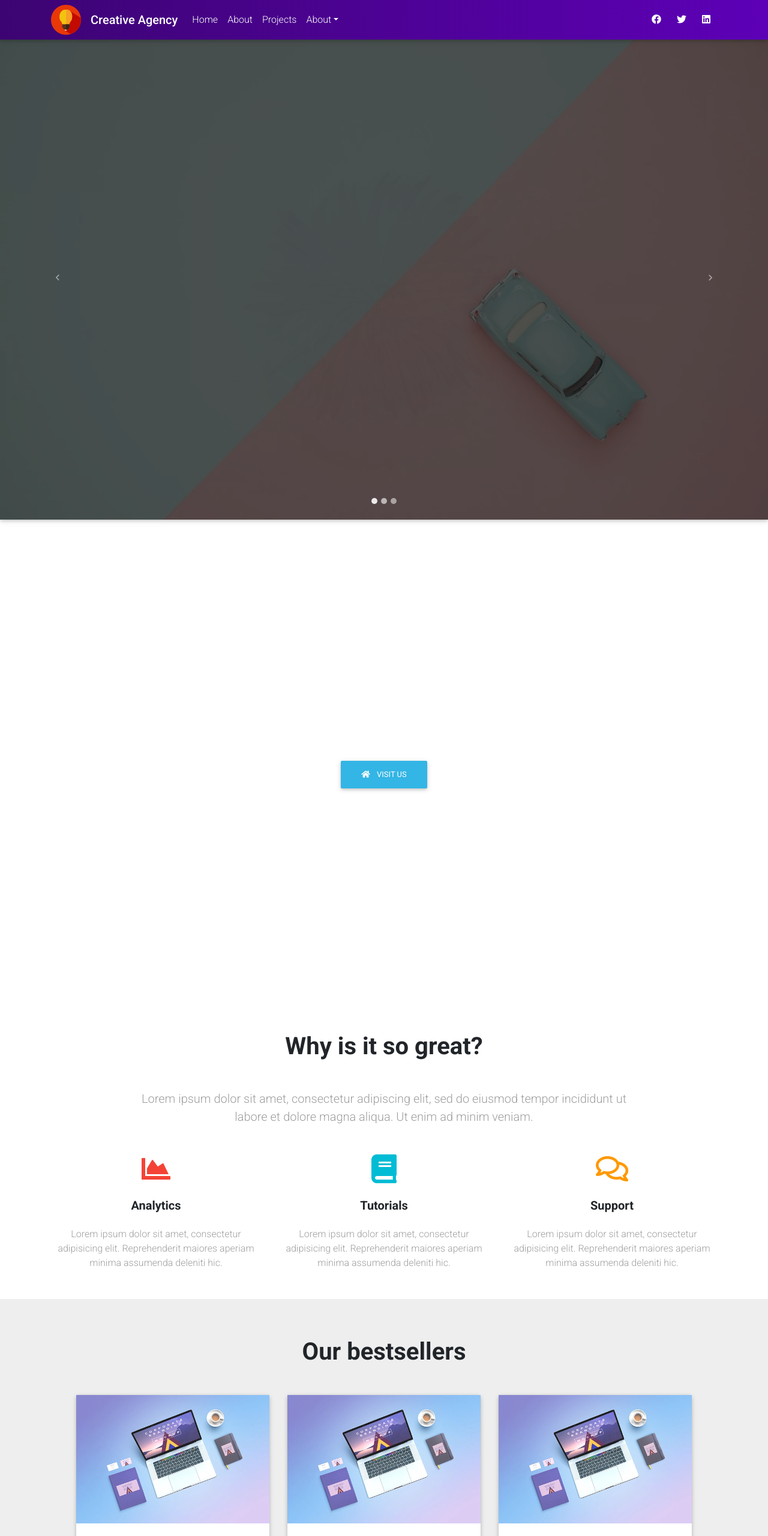
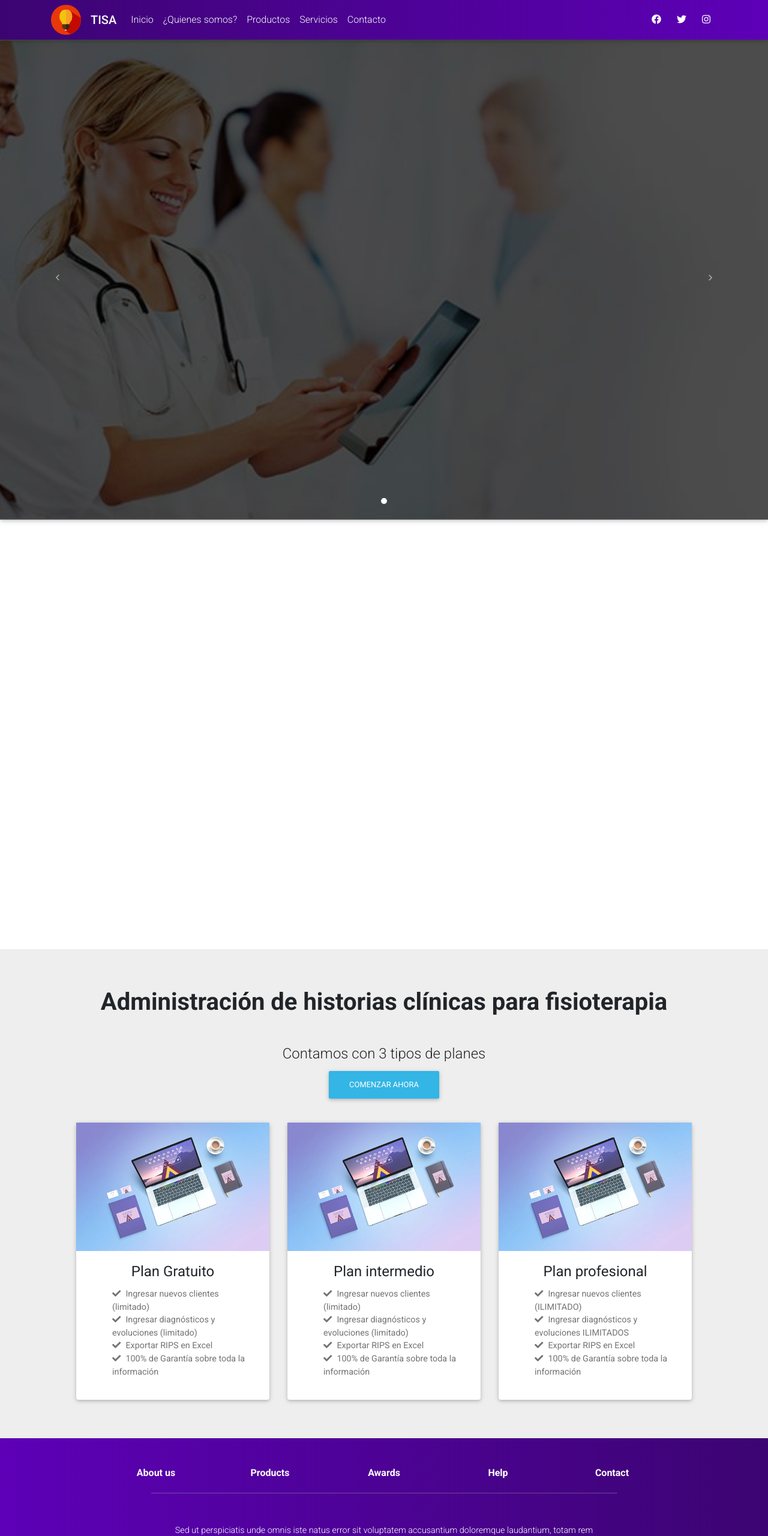
Before and after one commit to lmtejada/t-landing-material, a Gatsby site: page / in a window 1280 px wide. Shown: the top 2560 px of the page at 60% size. Built offline with nearby package versions, Linux system fonts and the light colour scheme; Gatsby itself is replaced by a stand-in of ours.

Commit message:
Starting project

```diff
--- a/gatsby-config.js
+++ b/gatsby-config.js
@@ -1,11 +1,10 @@
 module.exports = {
   siteMetadata: {
-    title: 'MDB React Starter',
-    description: 'MDB React starter for material design landing page',
-    siteUrl: 'https://gatsby-starter.mdbootstrap.com',
-    author: 'anna-morawska',
+    title: 'TISA',
+    description: 'Landing page'
   },
   plugins: [
+    `gatsby-plugin-sass`,
     `gatsby-plugin-react-helmet`,
     {
       resolve: `gatsby-source-filesystem`,
@@ -28,9 +27,6 @@ module.exports = {
         display: `standalone`,
         icon: `${__dirname}/src/images/mdb-react-small.png`, // This path is relative to the root of the site.
       },
-    },
-    // this (optional) plugin enables Progressive Web App + Offline functionality
-    // To learn more, visit: https://gatsby.app/offline
-    // 'gatsby-plugin-offline',
+    }
   ],
 }
--- a/package.json
+++ b/package.json
@@ -11,11 +11,13 @@
     "gatsby-plugin-manifest": "^2.0.9",
     "gatsby-plugin-offline": "^2.0.16",
     "gatsby-plugin-react-helmet": "^3.0.2",
+    "gatsby-plugin-sass": "^2.0.10",
     "gatsby-plugin-sharp": "^2.0.14",
     "gatsby-plugin-svgr": "^2.0.1",
     "gatsby-source-filesystem": "^2.0.8",
     "gatsby-transformer-sharp": "^2.1.8",
     "mdbreact": "4.10.0",
+    "node-sass": "^4.11.0",
     "prop-types": "^15.6.2",
     "react": "^16.6.3",
     "react-dom": "^16.6.3",
--- /dev/null
+++ b/src/components/banner.js
@@ -0,0 +1,21 @@
+import React from "react";
+import { MDBCarousel, MDBCarouselInner, MDBCarouselItem, MDBView, MDBMask } from
+    "mdbreact";
+import image from "../images/doctors-banner.jpg"
+
+const CarouselPage = () => {
+    return (
+        <MDBCarousel activeItem={1} length={1} className="z-depth-1 w-100">
+            <MDBCarouselInner>
+                <MDBCarouselItem itemId="1">
+                    <MDBView>
+                        <img className="d-block w-100" src={image} alt="First slide" />
+                        <MDBMask overlay="black-strong" />
+                    </MDBView>
+                </MDBCarouselItem>
+            </MDBCarouselInner>
+        </MDBCarousel>
+    );
+}
+
+export default CarouselPage;
--- a/src/components/card.js
+++ b/src/components/card.js
@@ -2,15 +2,15 @@ import React from 'react';
 import { MDBBtn, MDBCard, MDBCardBody, MDBCardImage, MDBCardTitle, MDBCardText, MDBCol } from 'mdbreact';
 import image from "../images/mockup.webp"
 
-const CardExample = () => {
+const CardExample = (props) => {
     return (
         <MDBCol style={{ maxWidth: "22rem" }}>
             <MDBCard>
             <MDBCardImage className="img-fluid" src={image} alt=""  waves />
                 <MDBCardBody>
-                    <MDBCardTitle>Card title</MDBCardTitle>
-                    <MDBCardText>Some quick example text to build on the card title and make up the bulk of the card's content.</MDBCardText>
-                    <MDBBtn href="#">Click</MDBBtn>
+                    <MDBCardTitle>{props.title}</MDBCardTitle>
+                    <div className="card-text">{props.children}</div>
+                    {/* <MDBBtn href="#">Click</MDBBtn> */}
                 </MDBCardBody>
             </MDBCard>
         </MDBCol>
--- a/src/components/layout.js
+++ b/src/components/layout.js
@@ -1,9 +1,8 @@
 import React from 'react'
 import PropTypes from 'prop-types'
-import { StaticQuery, graphql } from 'gatsby'
 import Navbar from './navbar'
 import Footer from './footer'
-import "./layout.css"
+import "./layout.scss"
 
 const Layout = ({ children }) => (
      <>
--- a/src/components/layout.css
+++ b/src/components/layout.scss
@@ -25,3 +25,14 @@
     background-color: rgba(221, 221, 221, 0.5);
     padding: 4rem 0;
 }
+
+.card-text {
+  color: #747373;
+  font-size: 0.9rem;
+  font-weight: 400;
+}
+
+li {
+  list-style-type: none;
+  text-align: left !important;
+}
--- a/src/components/mask.js
+++ b/src/components/mask.js
@@ -3,13 +3,13 @@ import { MDBContainer, MDBBtn, MDBIcon, MDBRow, MDBCol } from "mdbreact";
 
 const Intro = ({ children }) => {
     return (
-        <MDBContainer style={{marginTop: "25vh", marginBottom: "50vh"}}>
+        <MDBContainer style={{marginTop: "25vh", marginBottom: "40vh"}}>
             <MDBRow >
                 <MDBCol md="12" className="white-text text-center">
-                    <h2 className="h1-responsive font-weight-bold white-text mb-0 pt-md-5 pt-5">Creative Agency</h2>
+                    <h2 className="h1-responsive font-weight-bold white-text mb-0 pt-md-5 pt-5">TISA - Soluciones de software</h2>
                     <hr className="hr-light my-4 w-75" />
-                    <h4 className="subtext-header h4-responsive mt-2 mb-4">Lorem ipsum dolor sit amet, consectetur adipisicing elit deleniti consequuntur nihil.</h4>
-                    <MDBBtn color="info" ><MDBIcon icon="home" className="mr-2" /> Visit us</MDBBtn>
+                    <h4 className="subtext-header h4-responsive mt-2 mb-4">Para que te dediques a lo que más importa.</h4>
+                    {/* <MDBBtn color="info" ><MDBIcon icon="home" className="mr-2" /> Visit us</MDBBtn> */}
                 </MDBCol>
             </MDBRow>
         </MDBContainer>
--- a/src/components/navbar.js
+++ b/src/components/navbar.js
@@ -22,25 +22,15 @@ class NavbarPage extends Component {
         <MDBContainer>
           <Logo  />
           <Link to="/" className="navbar-brand">
-            <strong className="ml-3 white-text">Creative Agency</strong></Link>
+            <strong className="ml-3 white-text">TISA</strong></Link>
           <MDBNavbarToggler name="navbar-toggler" onClick={this.toggleCollapse} />
           <MDBCollapse id="navbarCollapse3" isOpen={this.state.isOpen} navbar>
             <MDBNavbarNav left>
-                <CustomNavLink to="#!">Home</CustomNavLink>
-                <CustomNavLink to="#!">About</CustomNavLink>
-                <CustomNavLink to="#!">Projects</CustomNavLink>
-                <MDBNavItem>
-                <MDBDropdown>
-                  <MDBDropdownToggle nav caret>
-                    <div className="d-none d-md-inline">About</div>
-                  </MDBDropdownToggle>
-                  <MDBDropdownMenu right>
-                    <MDBDropdownItem href="#!">Contact</MDBDropdownItem>
-                    <MDBDropdownItem href="#!">Articles</MDBDropdownItem>
-                    <MDBDropdownItem href="#!">Testimonials</MDBDropdownItem>
-                  </MDBDropdownMenu>
-                </MDBDropdown>
-              </MDBNavItem>
+                <CustomNavLink to="#!">Inicio</CustomNavLink>
+                <CustomNavLink to="#!">¿Quienes somos?</CustomNavLink>
+                <CustomNavLink to="#!">Productos</CustomNavLink>
+                <CustomNavLink to="#!">Servicios</CustomNavLink>
+                <CustomNavLink to="#!">Contacto</CustomNavLink>
             </MDBNavbarNav>
             <MDBNavbarNav right>
               <div className="d-flex align-items-center">
@@ -51,7 +41,7 @@ class NavbarPage extends Component {
                   <MDBIcon fab icon="twitter" className="ml-1" />
                 </CustomNavLink>
                 <CustomNavLink to="#!">
-                  <MDBIcon fab icon="linkedin" className="ml-1" />
+                  <MDBIcon fab icon="instagram" className="ml-1" />
                 </CustomNavLink>
               </div>
             </MDBNavbarNav>
--- a/src/pages/index.js
+++ b/src/pages/index.js
@@ -2,10 +2,10 @@ import React, { Component } from 'react';
 import Layout from '../components/layout';
 import Intro from '../components/mask';
 import SEO from '../components/seo';
-import Carousel from '../components/carousel';
+import Banner from '../components/banner';
 import AboutSection from '../components/aboutSection'
 import Card from '../components/card'
-import { MDBRow } from 'mdbreact'
+import { MDBContainer, MDBRow, MDBCol, MDBBtn, MDBIcon } from 'mdbreact'
 
 class App extends Component {
   render() {
@@ -13,19 +13,45 @@ class App extends Component {
       <>
         <Layout>
           <SEO title="Home" keywords={[`gatsby`, `MDBReact`, `react`, `Material Design For Bootstrap`]} />
-        <Carousel />
+        <Banner />
         <Intro />
         <main>
-          <AboutSection />
           <section id="cardSection">
-            <h2 className="h1-responsive text-center font-weight-bold mb-5">
-              Our bestsellers
-            </h2>
-            <MDBRow className="m-0" center>
-              <Card />
-              <Card />
-              <Card />
-            </MDBRow>
+            <MDBCol md="12" style={{textAlign: "center"}}>
+              {/* <MDBCol md="12"> */}
+              <h2 className="h1-responsive text-center font-weight-bold mb-5">
+                Administración de historias clínicas para fisioterapia
+              </h2>
+              <h4>Contamos con 3 tipos de planes</h4>
+              <MDBBtn color="info" style={{marginBottom: "5vh"}}>Comenzar ahora</MDBBtn>
+              {/* </MDBCol> */}
+              <MDBRow className="m-0" center>
+                <Card title="Plan Gratuito">
+                <ul>
+                  <li><MDBIcon icon="check" className="mr-2"/>Ingresar nuevos clientes (limitado)</li>
+                  <li><MDBIcon icon="check" className="mr-2"/>Ingresar diagnósticos y evoluciones (limitado)</li>
+                  <li><MDBIcon icon="check" className="mr-2"/>Exportar RIPS en Excel</li>
+                  <li><MDBIcon icon="check" className="mr-2"/>100% de Garantía sobre toda la información</li>
+                </ul>
+                </Card>
+                <Card title="Plan intermedio">
+                <ul>
+                  <li><MDBIcon icon="check" className="mr-2"/>Ingresar nuevos clientes (limitado)</li>
+                  <li><MDBIcon icon="check" className="mr-2"/>Ingresar diagnósticos y evoluciones (limitado)</li>
+                  <li><MDBIcon icon="check" className="mr-2"/>Exportar RIPS en Excel</li>
+                  <li><MDBIcon icon="check" className="mr-2"/>100% de Garantía sobre toda la información</li>
+                </ul>
+                </Card>
+                <Card title="Plan profesional">
+                <ul>
+                  <li><MDBIcon icon="check" className="mr-2"/>Ingresar nuevos clientes (ILIMITADO)</li>
+                  <li><MDBIcon icon="check" className="mr-2"/>Ingresar diagnósticos y evoluciones ILIMITADOS</li>
+                  <li><MDBIcon icon="check" className="mr-2"/>Exportar RIPS en Excel</li>
+                  <li><MDBIcon icon="check" className="mr-2"/>100% de Garantía sobre toda la información</li>
+                </ul>
+                </Card>
+              </MDBRow>
+              </MDBCol>
           </section>
         </main>
         </Layout>
```
Also changed, not shown: src/images/doctors-banner.jpg (added), 1 other file.
